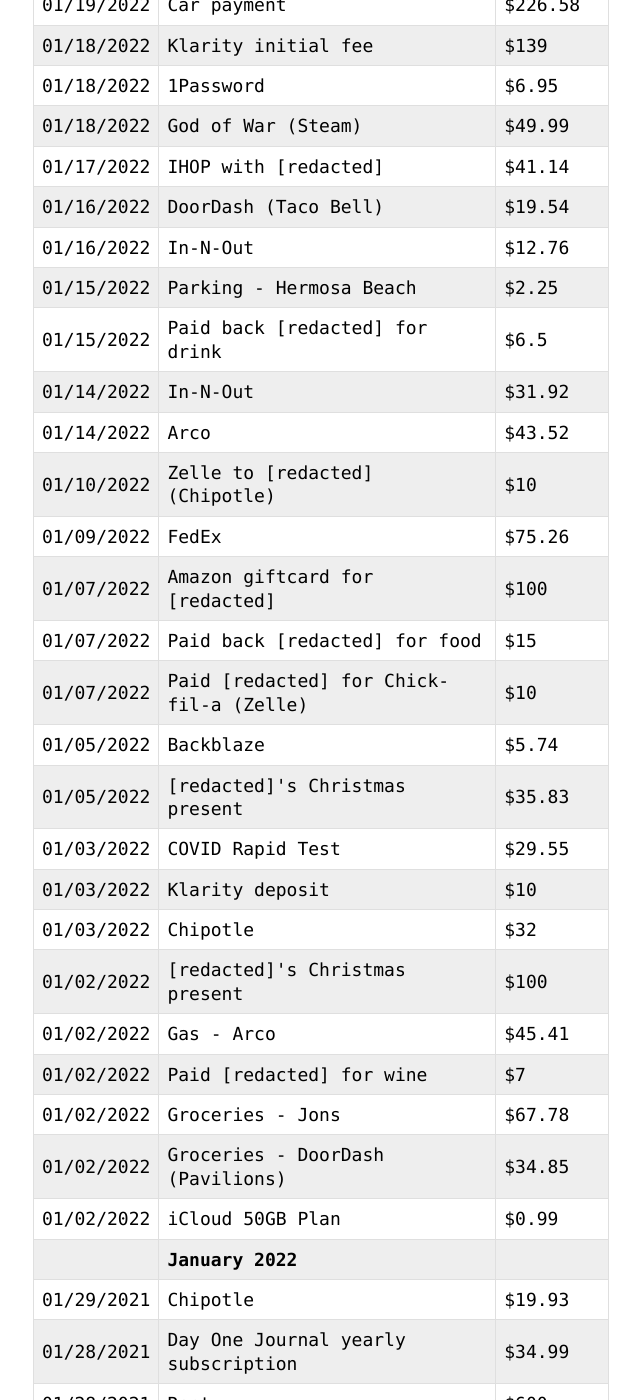
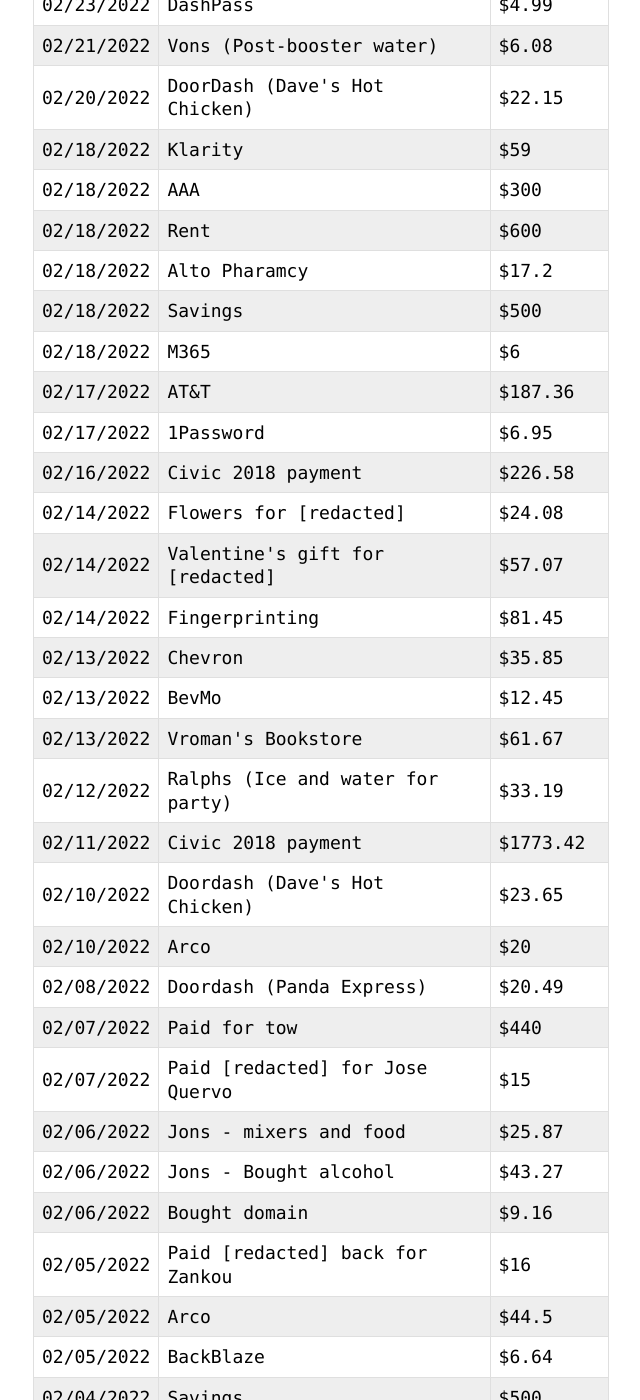
Before and after one commit to vbilgin/vb-v7, a Jekyll site: the page built from _projects/spending.html, in a window 1280 px wide and 1400 px high, scrolled down 697 px. Shown: the whole window, without its empty margins (319-959 px from the left). Built offline with Jekyll 4.4.1, drawn with Linux system fonts in a browser that asks for light colours; some of the changed text lies outside the part shown.

Commit message:
Added new book review and Feb 2022 spending

```diff
--- a/_data/spending.yml
+++ b/_data/spending.yml
@@ -238,3 +238,141 @@
 - date: 2022-01-29
   name: "Bought [redacted]'s Chipotle"
   amount: 22
+- date: ""
+  name: <strong>February 2022</strong>
+  amount: ""
+- date: 2022-02-01
+  name: UPS notary service
+  amount: 10
+- date: 2022-02-02
+  name: iCloud
+  amount: 0.99
+- date: 2022-02-02
+  name: Supergreens
+  amount: 82.12
+- date: 2022-02-02
+  name: 'McDonald''s'
+  amount: 14.54
+- date: 2022-02-04
+  name: Savings
+  amount: 500
+- date: 2022-02-05
+  name: BackBlaze
+  amount: 6.64
+- date: 2022-02-05
+  name: Arco
+  amount: 44.5
+- date: 2022-02-05
+  name: Paid [redacted] back for Zankou
+  amount: 16
+- date: 2022-02-06
+  name: Bought domain
+  amount: 9.16
+- date: 2022-02-06
+  name: Jons - Bought alcohol
+  amount: 43.27
+- date: 2022-02-06
+  name: Jons - mixers and food
+  amount: 25.87
+- date: 2022-02-07
+  name: Paid [redacted] for Jose Quervo
+  amount: 15
+- date: 2022-02-07
+  name: Paid for tow
+  amount: 440
+- date: 2022-02-08
+  name: Doordash (Panda Express)
+  amount: 20.49
+- date: 2022-02-10
+  name: Arco
+  amount: 20
+- date: 2022-02-10
+  name: 'Doordash (Dave''s Hot Chicken)'
+  amount: 23.65
+- date: 2022-02-11
+  name: Civic 2018 payment
+  amount: 1773.42
+- date: 2022-02-12
+  name: Ralphs (Ice and water for party)
+  amount: 33.19
+- date: 2022-02-13
+  name: 'Vroman''s Bookstore'
+  amount: 61.67
+- date: 2022-02-13
+  name: BevMo
+  amount: 12.45
+- date: 2022-02-13
+  name: Chevron
+  amount: 35.85
+- date: 2022-02-14
+  name: Fingerprinting
+  amount: 81.45
+- date: 2022-02-14
+  name: 'Valentine''s gift for [redacted]'
+  amount: 57.07
+- date: 2022-02-14
+  name: Flowers for [redacted]
+  amount: 24.08
+- date: 2022-02-16
+  name: Civic 2018 payment
+  amount: 226.58
+- date: 2022-02-17
+  name: 1Password
+  amount: 6.95
+- date: 2022-02-17
+  name: AT&T
+  amount: 187.36
+- date: 2022-02-18
+  name: M365
+  amount: 6
+- date: 2022-02-18
+  name: Savings
+  amount: 500
+- date: 2022-02-18
+  name: Alto Pharamcy
+  amount: 17.2
+- date: 2022-02-18
+  name: Rent
+  amount: 600
+- date: 2022-02-18
+  name: AAA
+  amount: 300
+- date: 2022-02-18
+  name: Klarity
+  amount: 59
+- date: 2022-02-20
+  name: 'DoorDash (Dave''s Hot Chicken)'
+  amount: 22.15
+- date: 2022-02-21
+  name: Vons (Post-booster water)
+  amount: 6.08
+- date: 2022-02-23
+  name: DashPass
+  amount: 4.99
+- date: 2022-02-23
+  name: Arco
+  amount: 32.47
+- date: 2022-02-24
+  name: Paid for car parts
+  amount: 2500
+- date: 2022-02-25
+  name: EOS
+  amount: 9.99
+- date: 2022-02-25
+  name: Doordash (Panda Express)
+  amount: 18.98
+- date: 2022-02-27
+  name: Barnes and Noble
+  amount: 46.39
+- date: 2022-02-27
+  name: In-n-Out w/ [redacted]
+  amount: 12.84
+- date: 2022-02-27
+  name: Paid [redacted] for food
+  amount: 40
+- date: 2022-02-28
+  name: Reconcile CC
+  amount: 2.92
+- date: 2022-02-28
+  name: Arco
+  amount: 41.3
```
Also changed, not shown: _books/american-kingpin.md (added, +15 -0 lines), _books/facebook.md (added, +25 -0 lines), _books/how-the-internet-happened.md (added, +10 -0 lines), _books/kitchen-confidential.md (added, +14 -0 lines), _books/permanent-record.md (added, +10 -0 lines), _books/power-of-zero.md (added, +11 -0 lines), _books/short-history-nearly-everything.md (added, +14 -0 lines), _books/the-mom-test.md (added, +8 -0 lines), _books/this-is-going-to-hurt.md (added, +10 -0 lines), _books/women-dont-owe-you-pretty.md (added, +25 -0 lines), _data/books.yml (+7 -0 lines).
